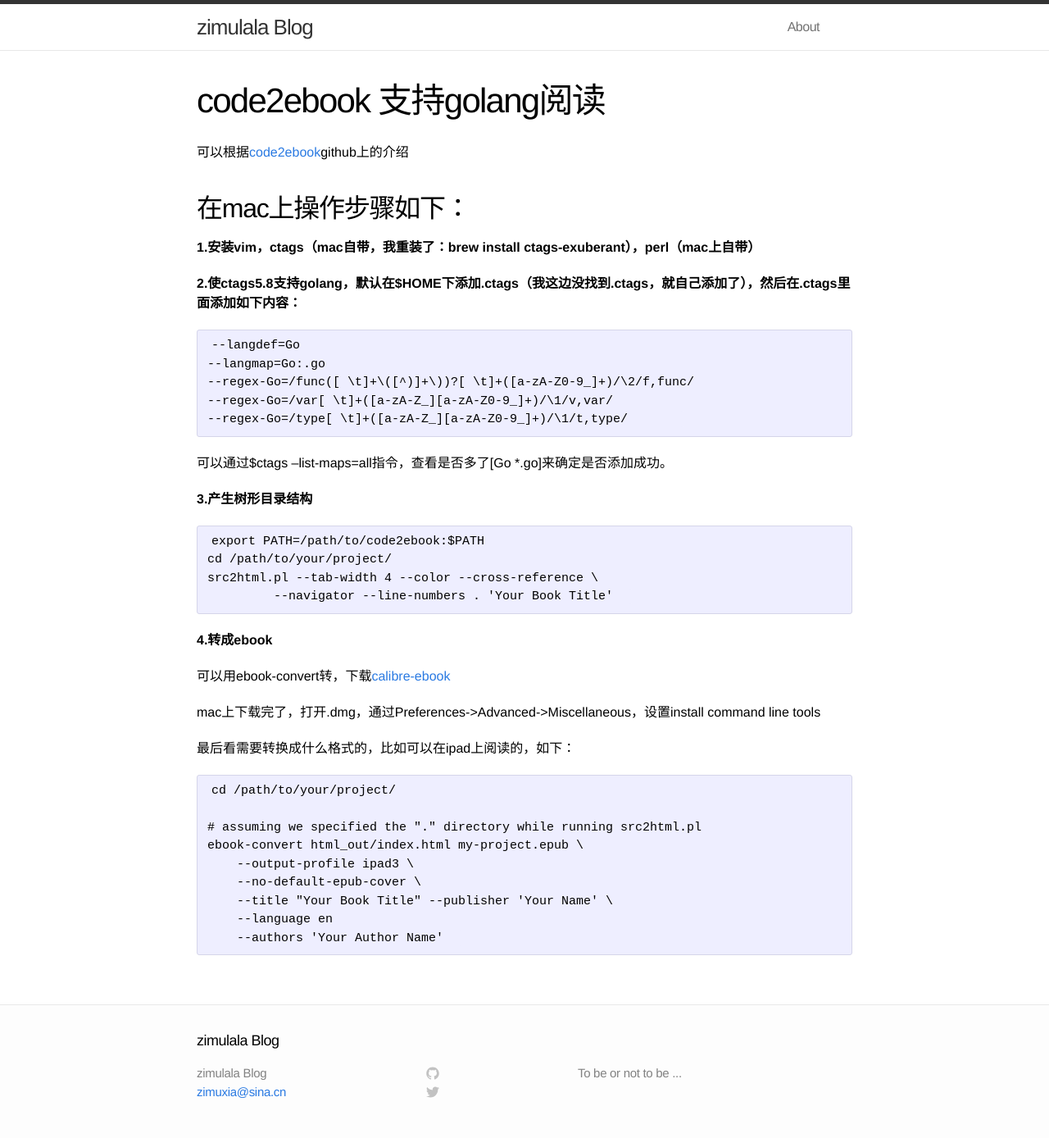
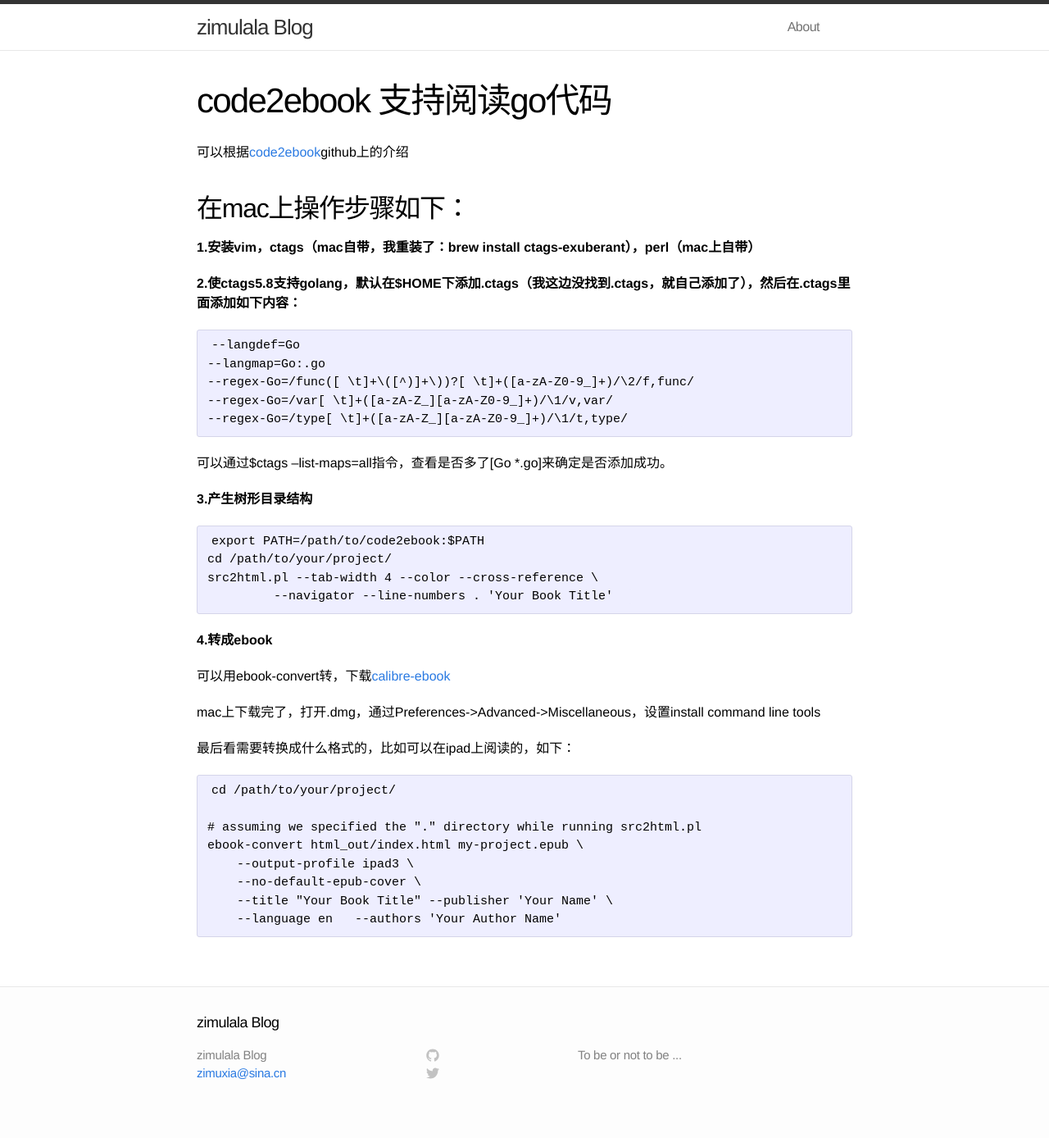
Before and after one commit to zimulala/zimulala.github.io, a Jekyll site: the page built from _posts/2015-03-19-ebook.md, in a window 1280 px wide. Shown: the whole page at 82% size. Built offline with Jekyll 4.4.1, drawn with Linux system fonts in a browser that asks for light colours; after the commit the page ends 1366 px from its top, so only the background shows below that.

Commit message:
modify format

```diff
--- a/_posts/2015-03-19-ebook.md
+++ b/_posts/2015-03-19-ebook.md
@@ -1,6 +1,6 @@
 ---
 layout: page
-title: code2ebook 支持golang阅读
+title: code2ebook 支持阅读go代码
 ---
 
 可以根据[code2ebook](https://github.com/agentzh/code2ebook#generate-epub-ebooks-for-ipadiphone)github上的介绍
@@ -44,5 +44,4 @@ mac上下载完了，打开.dmg，通过Preferences->Advanced->Miscellaneous，
         --output-profile ipad3 \
         --no-default-epub-cover \
         --title "Your Book Title" --publisher 'Your Name' \
-        --language en
-        --authors 'Your Author Name'
+        --language en   --authors 'Your Author Name'
```
